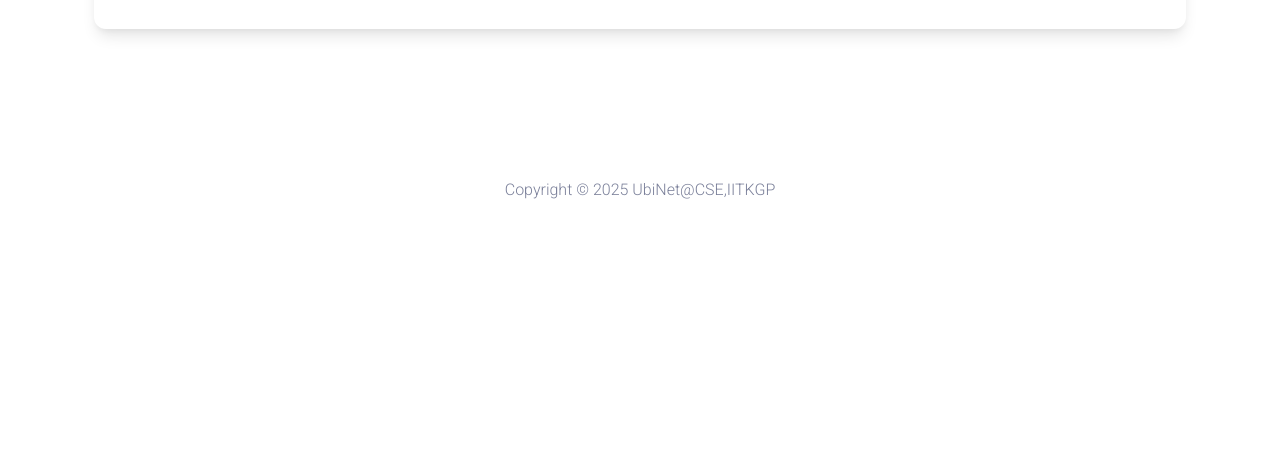
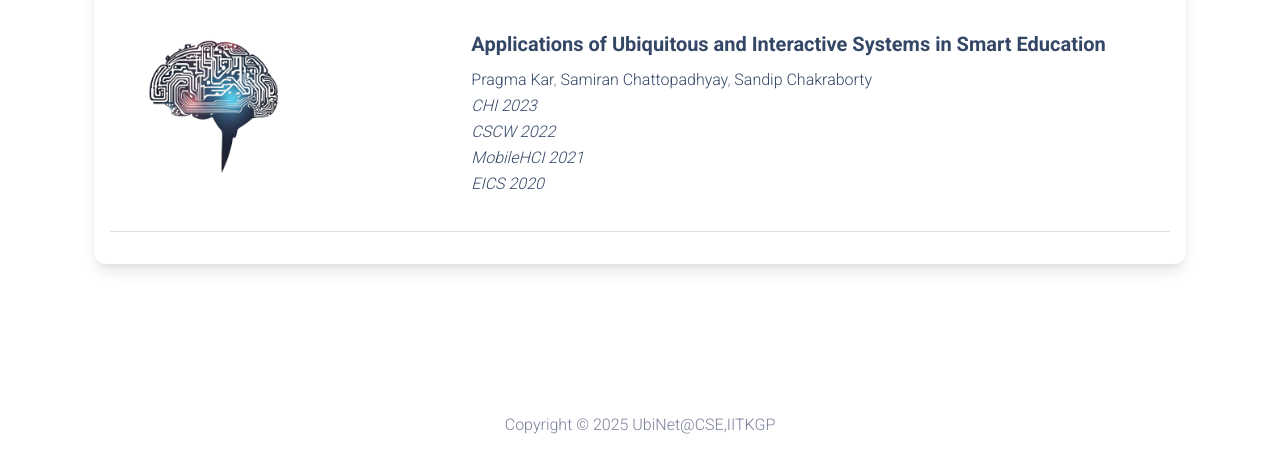
Before and after one commit to ubinet-iitkgp/ubinet, a website: page pages/research_hci.html in a window 1280 px wide. Shown: the part 1725-2197 px from the top of the page. Before the commit the page ends 1976 px from the top, so only its background shows below. Drawn offline with Linux system fonts and the light colour scheme; some packages are replaced by stand-ins of ours.

Commit message:
added hci

```diff
--- a/pages/research_hci.html
+++ b/pages/research_hci.html
@@ -187,6 +187,36 @@
               <p>Today's smartphones are getting smarter; however, they might not be absolutely friendly for challenged and disabled people. For example, people with medical issues like dactylitis, sarcopenia, and joint pains might have difficulty typing using a smartphone's conventional QWERTY soft-keyboard. Existing gaze or voice-based approaches do not work well without commercial trackers or noisy environments. We develop intelligent interfaces to help such peoples interact with the smartphone seamlessly, using alternate modalities such as head gestures, visual cues, etc. This is particularly challenging as the method must be efficient enough to run over a smartphone. We develop lightweight tracking techniques by leveraging online learning to solve this problem. <br><br>
                   <iframe width="380" height="212" src="https://www.youtube.com/embed/eXWbPSuuEag" title="YouTube video player" frameborder="0" allow="accelerometer; autoplay; clipboard-write; encrypted-media; gyroscope; picture-in-picture" allowfullscreen></iframe>
               </p>
+
+              <div class="row align-items-center">
+                <!-- Image Section -->
+                <div class="col-lg-4 col-md-6 col-12">
+                  <a href="../pages/smart_education.html" target="_blank">
+                    <img src="../assets/img/smart_education_logo.png" class="img-fluid" style="width: 60%;" alt="mmDrive Framework">
+                  </a>
+                </div>
+
+                <!-- Text Content Section -->
+                <div class="col-lg-8 col-md-6 col-12">
+                  <div class="card-body ps-lg-0">
+                    <h5 class="card-title">
+                      <a href="../pages/smart_education.html" target="_blank" class="theme-link">
+                        Applications of Ubiquitous and Interactive Systems in Smart Education
+                      </a>
+                    </h5>
+                    <p class="card-text">
+                      <a href="https://www.iiitd.ac.in/pragma" target="_blank">Pragma Kar</a>,
+                      <a href="https://scholar.google.co.in/citations?user=8DWl-GcAAAAJ&hl=en" target="_blank">Samiran Chattopadhyay</a>,
+                      <a href="https://sandipc-iitkgp.github.io/sandip-web/" target="_blank">Sandip Chakraborty</a><br>
+                      <i><a href="https://doi.org/10.1145/3544548.3581235" target="_blank">CHI 2023</a></i><br>
+                      <i><a href="https://doi.org/10.1145/3555656" target="_blank">CSCW 2022</a></i><br>
+                      <i><a href="https://doi.org/10.1145/3447526.3472054" target="_blank">MobileHCI 2021</a></i><br>
+                      <i><a href="https://doi.org/10.1145/3394974" target="_blank">EICS 2020</a></i><br>
+                    </p>
+                  </div>
+                </div>
+              </div>
+              <hr>
           </div>
         </div>
 
```
